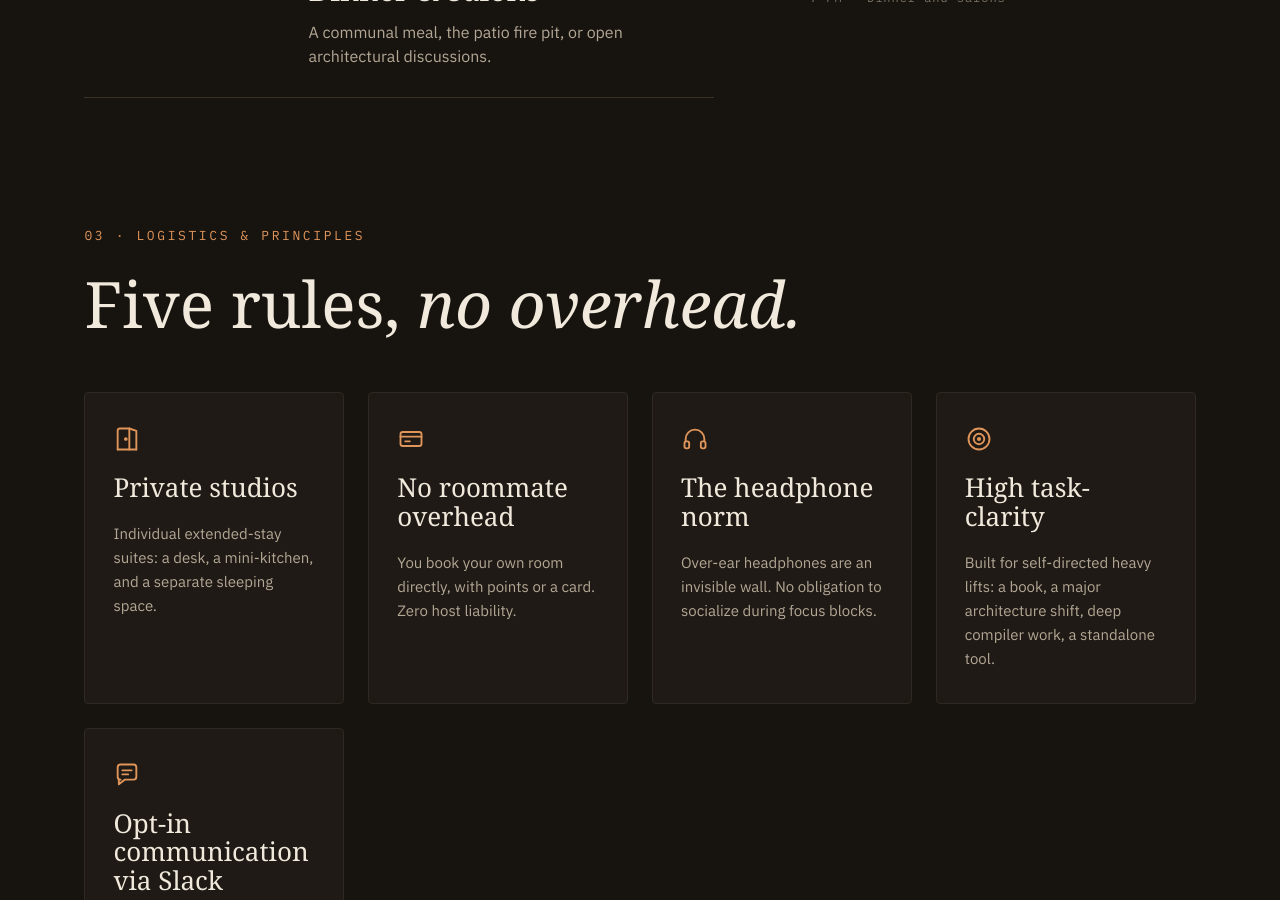
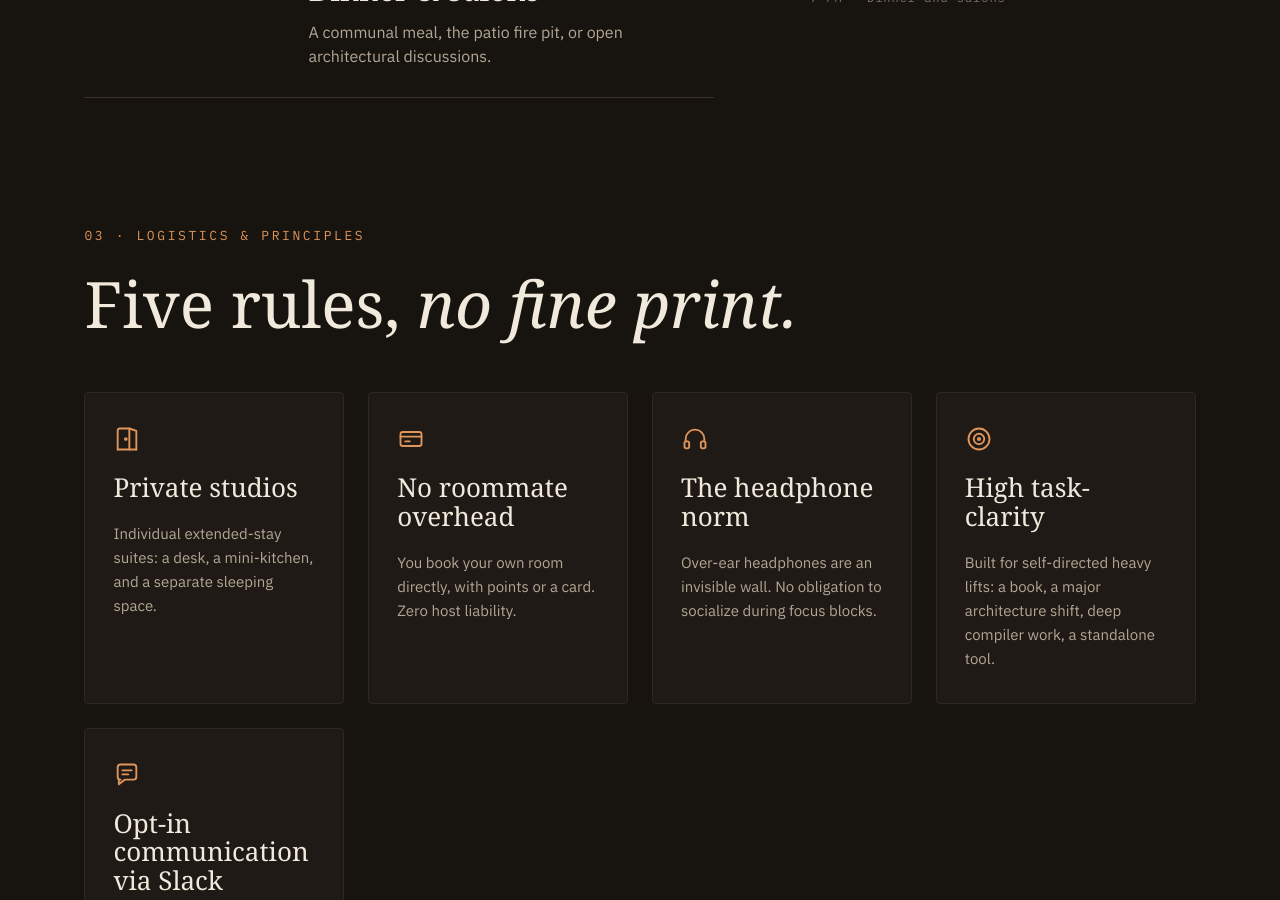
Before and after one commit to BruceEckel/developer-studio-retreat, a Jekyll site: the page built from index.md, in a window 1280 px wide and 900 px high, scrolled down 2689 px. Built offline with Jekyll 4.4.1, drawn with Linux system fonts in a browser that asks for light colours; some web fonts are replaced; comment, search, counter and statistics services are not loaded.

Commit message:
Reword principles heading to avoid echoing overhead
Co-Authored-By: Claude Fable 5 <noreply@anthropic.com>
Claude-Session: https://claude.ai/code/session_01VmKJ42KRS4uVBuzi3yJXQ4

```diff
--- a/index.md
+++ b/index.md
@@ -43,7 +43,7 @@ rhythm:
 principles:
   number: 03 · Logistics &amp; principles
   heading: Five rules,
-  heading_em: no overhead.
+  heading_em: no fine print.
 
 feedback:
   number: 04 · Your turn
```
